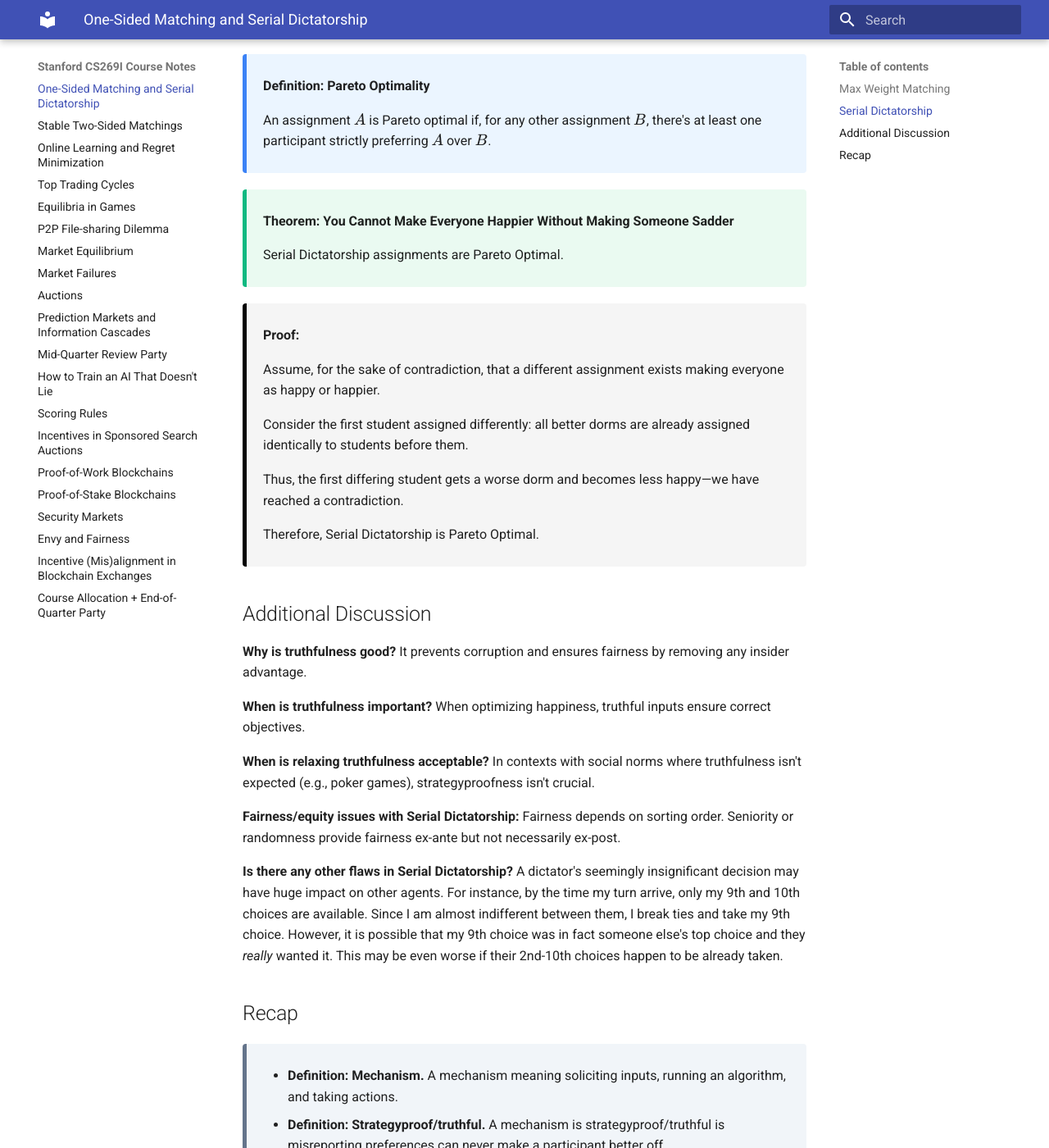
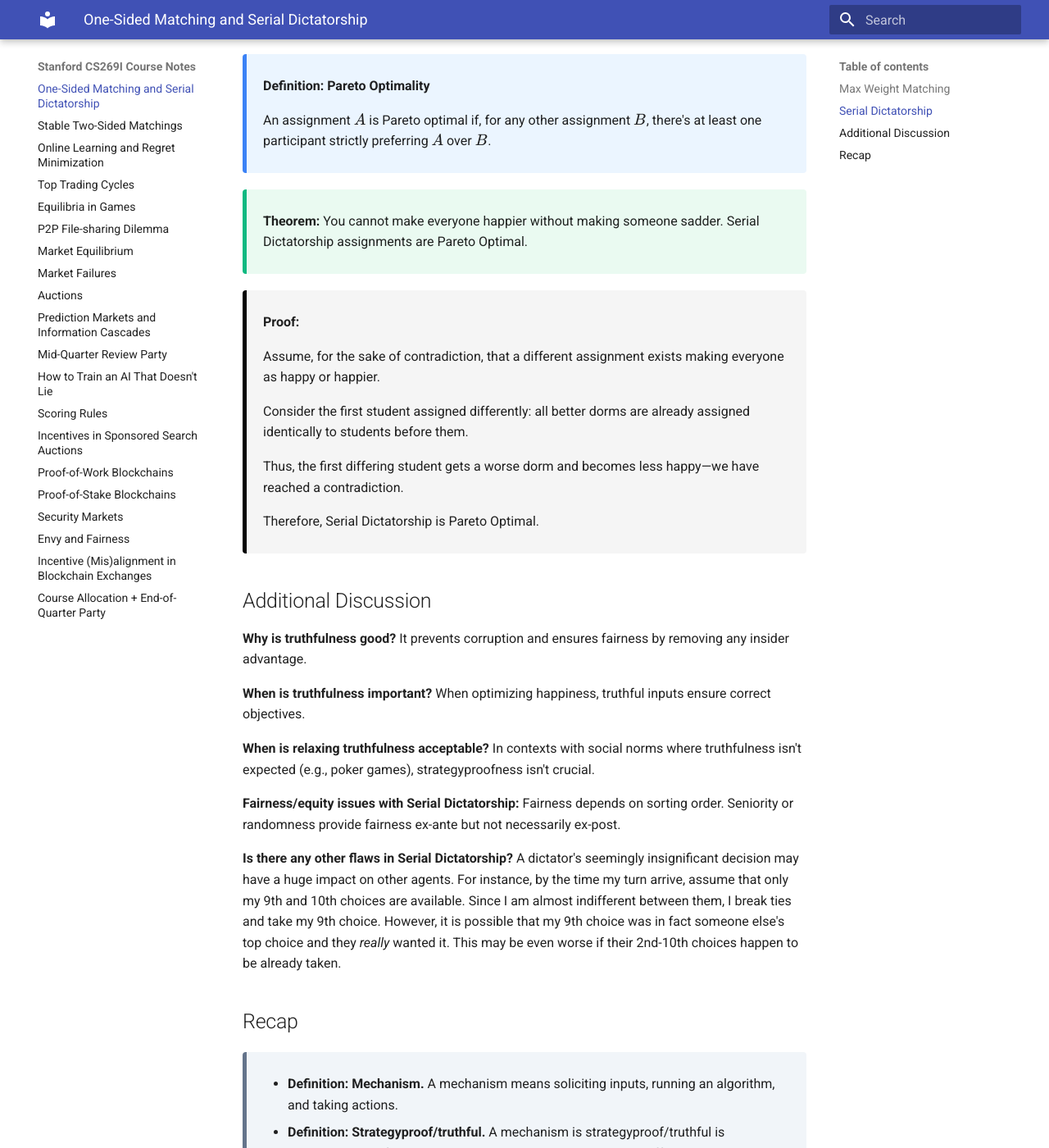
Before and after one commit to thibaudclement/cs269i, an MkDocs documentation site: the page built from docs/lecture-1.md, in a window 1280 px wide and 1400 px high, scrolled down 3028 px. Shown: the whole window at 82% size. Built offline with MkDocs 1.6.1 and Material for MkDocs 9.7.7, drawn with Linux system fonts in a browser that asks for light colours; some of the changed text lies outside the part shown.

Commit message:
Refine content of Lecture 1

```diff
--- a/docs/lecture-1.md
+++ b/docs/lecture-1.md
@@ -100,9 +100,7 @@ An assignment \( A \) is Pareto optimal if, for any other assignment \( B \), th
 </div>
 
 <div class="theorem" markdown="1">
-<strong>Theorem: You Cannot Make Everyone Happier Without Making Someone Sadder</strong>
-
-Serial Dictatorship assignments are Pareto Optimal.
+<strong>Theorem:</strong> You cannot make everyone happier without making someone sadder. Serial Dictatorship assignments are Pareto Optimal.
 </div>
 
 <div class="proof" markdown="1">
@@ -127,13 +125,13 @@ Therefore, Serial Dictatorship is Pareto Optimal.
 
 **Fairness/equity issues with Serial Dictatorship:** Fairness depends on sorting order. Seniority or randomness provide fairness ex-ante but not necessarily ex-post.
 
-**Is there any other flaws in Serial Dictatorship?** A dictator's seemingly insignificant decision may have huge impact on other agents. For instance, by the time my turn arrive, only my 9th and 10th choices are available. Since I am almost indifferent between them, I break ties and take my 9th choice. However, it is possible that my 9th choice was in fact someone else's top choice and they _really_ wanted it. This may be even worse if their 2nd-10th choices happen to be already taken.
+**Is there any other flaws in Serial Dictatorship?** A dictator's seemingly insignificant decision may have a huge impact on other agents. For instance, by the time my turn arrive, assume that only my 9th and 10th choices are available. Since I am almost indifferent between them, I break ties and take my 9th choice. However, it is possible that my 9th choice was in fact someone else's top choice and they _really_ wanted it. This may be even worse if their 2nd-10th choices happen to be already taken.
 
 ## Recap
 
 <div class="summary" markdown="1">
 
-- **Definition: Mechanism.** A mechanism meaning soliciting inputs, running an algorithm, and taking actions.
+- **Definition: Mechanism.** A mechanism means soliciting inputs, running an algorithm, and taking actions.
 - **Definition: Strategyproof/truthful.** A mechanism is strategyproof/truthful is misreporting preferences can never make a participant better off.
-- **Defintion: Pareto-optimal.** An assignment \( A \) is Pareto-optimal if for any other assignment \( B \), there is a participan that (strictly) prefers \( A \) over \( B \).
+- **Defintion: Pareto-optimal.** An assignment \( A \) is Pareto-optimal if for any other assignment \( B \), there is a participant that (strictly) prefers \( A \) over \( B \).
 </div>
```
Also changed, not shown: other parts of docs/lecture-1.md (+2 -2 lines), docs/index.md (+1 -1 lines).
